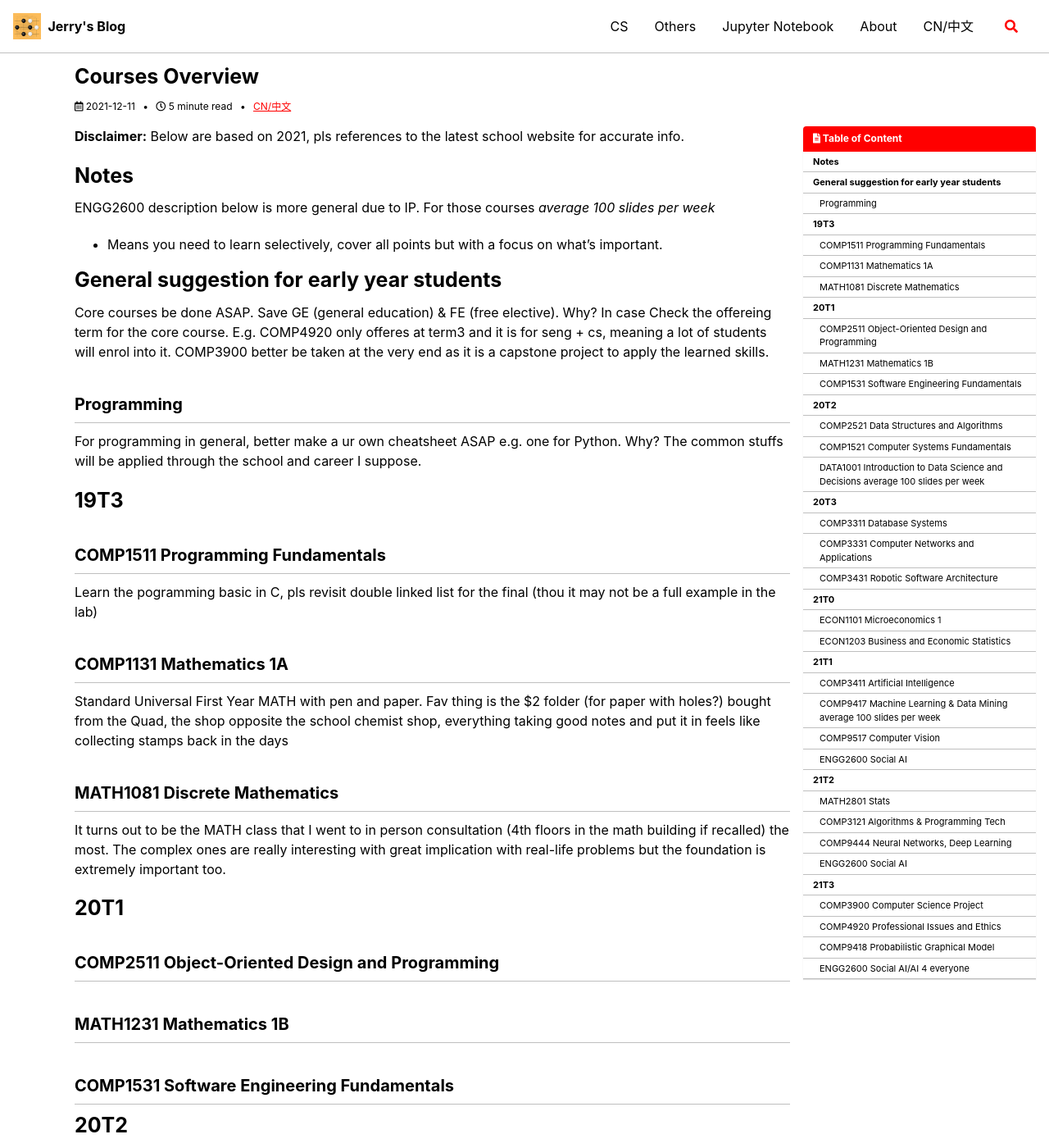
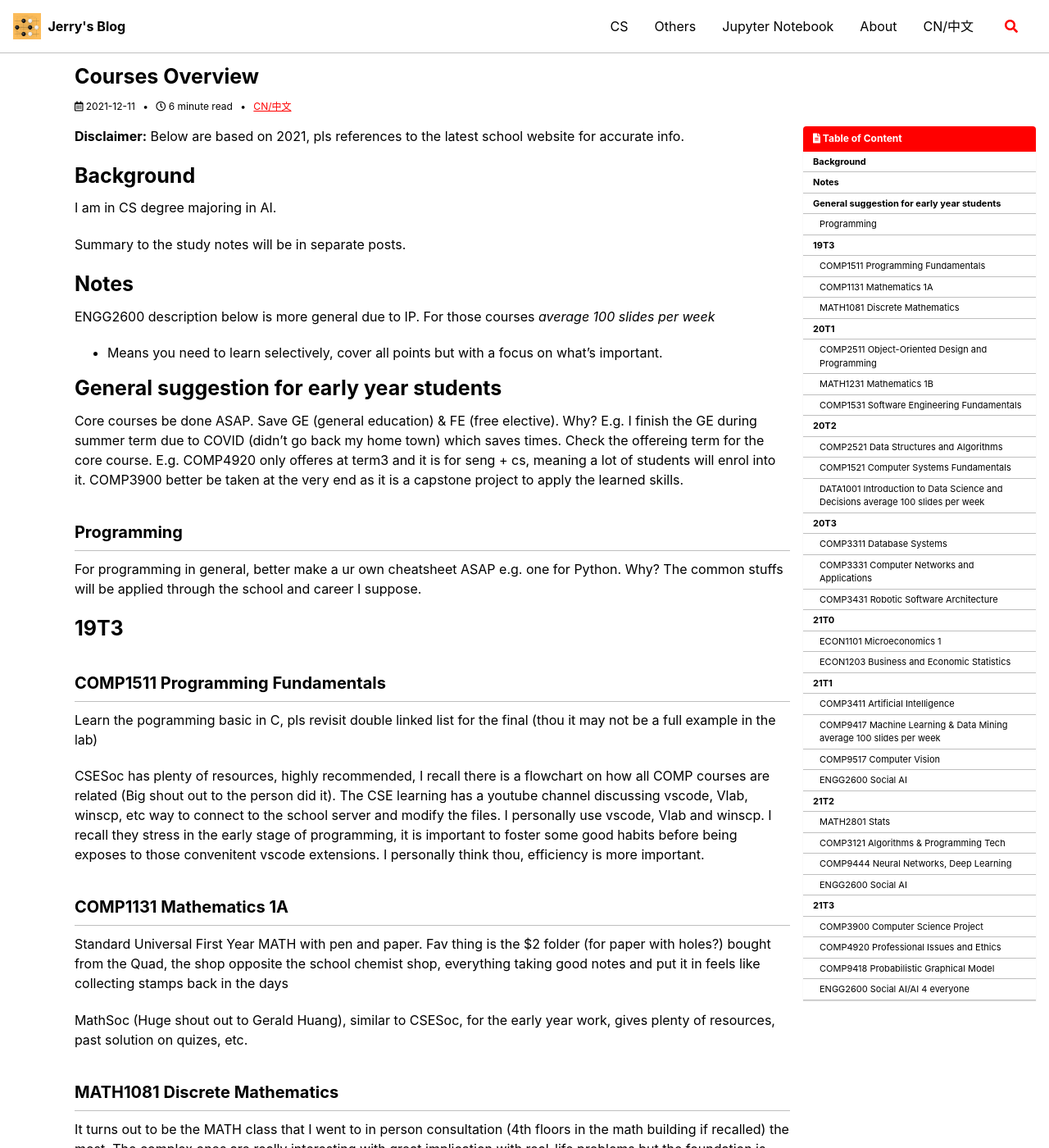
Before and after one commit to postsent/postsent.github.io, a Jekyll site: the page built from _posts/unsw/2021-12-11-courses.md, in a window 1280 px wide and 1400 px high. Shown: the whole window at 82% size. Built offline with Jekyll 4.4.1, drawn with Linux system fonts in a browser that asks for light colours; cached includes are drawn as plain includes; emoji names are drawn with the system emoji font; comment, search, counter and statistics services are not loaded; some of the changed text lies outside the part shown.

Commit message:
update unsw courses

```diff
--- a/_posts/unsw/2021-12-11-courses.md
+++ b/_posts/unsw/2021-12-11-courses.md
@@ -11,6 +11,12 @@ last_modified_at: 2021-12-23
 
 **Disclaimer:** Below are based on 2021, pls references to the latest school website for accurate info.
 
+# Background
+
+I am in CS degree majoring in AI.
+
+Summary to the study notes will be in separate posts.
+
 # Notes
 
 ENGG2600 description below is more general due to IP.
@@ -19,7 +25,7 @@ For those courses *average 100 slides per week*
 
 # General suggestion for early year students
 
-Core courses be done ASAP. Save GE (general education) & FE (free elective). Why? In case
+Core courses be done ASAP. Save GE (general education) & FE (free elective). Why? E.g. I finish the GE during summer term due to COVID (didn't go back my home town) which saves times.
 Check the offereing term for the core course.
 E.g. COMP4920 only offeres at term3 and it is for seng + cs, meaning a lot of students will enrol into it.
 COMP3900 better be taken at the very end as it is a capstone project to apply the learned skills.
@@ -31,16 +37,26 @@ For programming in general, better make a ur own cheatsheet ASAP e.g. one for Py
 # 19T3
 
 ## COMP1511 Programming Fundamentals
+
 Learn the pogramming basic in C, pls revisit double linked list for the final (thou it may not be a full example in the lab)
 
+CSESoc has plenty of resources, highly recommended, I recall there is a flowchart on how all COMP courses are related (Big shout out to the person did it). The CSE learning has a youtube channel discussing vscode, Vlab, winscp, etc way to connect to the school server and modify the files.
+I personally use vscode, Vlab and winscp. I recall they stress in the early stage of programming, it is important to foster some good habits before being exposes to those convenitent vscode extensions. I personally think thou, efficiency is more important.
+
 ## COMP1131 Mathematics 1A
+
 Standard Universal First Year MATH with pen and paper. Fav thing is the $2 folder (for paper with holes?) bought from the Quad, the shop opposite the school chemist shop, everything taking good notes and put it in feels like collecting stamps back in the days
+
+MathSoc (Huge shout out to Gerald Huang), similar to CSESoc, for the early year work, gives plenty of resources, past solution on quizes, etc.
 
 ## MATH1081 Discrete Mathematics
 It turns out to be the MATH class that I went to in person consultation (4th floors in the math building if recalled) the most. The complex ones are really interesting with great implication with real-life problems but the foundation is extremely important too.
 
 
 # 20T1
+
+Notes, after this term, almost all my classes go online...
+The grading system, as a result of COVID, becomes Satisfactory > 50 and unsatisfactory which does not count towards to WAM.
 
 ## COMP2511 Object-Oriented Design and Programming
 ## MATH1231 Mathematics 1B
@@ -61,6 +77,16 @@ It turns out to be the MATH class that I went to in person consultation (4th flo
 # 21T0
 
 ## ECON1101 Microeconomics 1
+
+Before I saw a lot of memes on the playecnomic game, after taking this course, finally understand it. Btw, based on my scapter on the classutil website, this course is the most taken for many years.
+So how is the game u probably wonder? A lot of room for improvement. Not recommend spending much time, just starts early, make a simple strategy and then get over it.
+The online format of the course thou, is the most well-structured among all the courses I took.
+<figure align="center">
+<img src="/assets/images/unsw-courses/1101-game.jpg" alt="image" />
+<figcaption align="center">playeconomics</figcaption>
+</figure>
+
+
 ## ECON1203 Business and Economic Statistics
 Foundation of the foundation of stats.
 Detailed focus in variances, expectation, regression, etc. (formulae)
@@ -68,6 +94,8 @@ Detailed focus in variances, expectation, regression, etc. (formulae)
 
 
 ## COMP3411 Artificial Intelligence
+Language used: Prolog. Thou it does make sense to have a taste on logic programming, 3 year CS degree + trimester, in my view, gives insufficient programming expereince relative to other uni globally. Relative to other courses, it is not as practical. Hear that summer term is taught in Python, bit jealous.
+
 ## COMP9417 Machine Learning & Data Mining average 100 slides per week
 ## COMP9517 Computer Vision
 ## ENGG2600 Social AI
@@ -78,7 +106,6 @@ Following the course outline, logbook for individual contribution, organise code
 Reflection and peer review at the end of every term.
 
 # 21T2
-
 
 ## MATH2801 Stats
 ## COMP3121 Algorithms & Programming Tech
```
Also changed, not shown: _pages/about.md (+5 -1 lines), _posts/english/2021-12-23-quote.md (+8 -0 lines), _posts/unsw/2021-12-11-UNSW.md (+4 -2 lines), assets/images/unsw-courses/1101-game.jpg (added).
